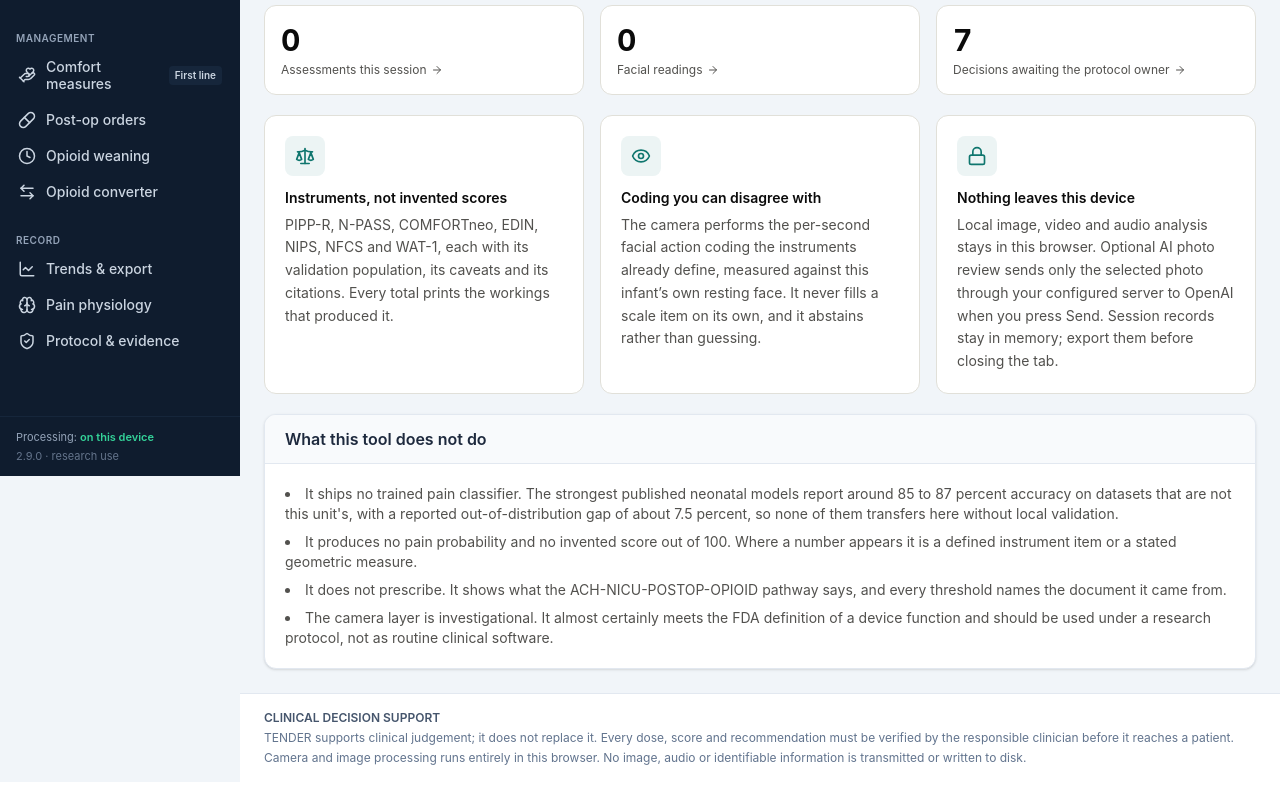
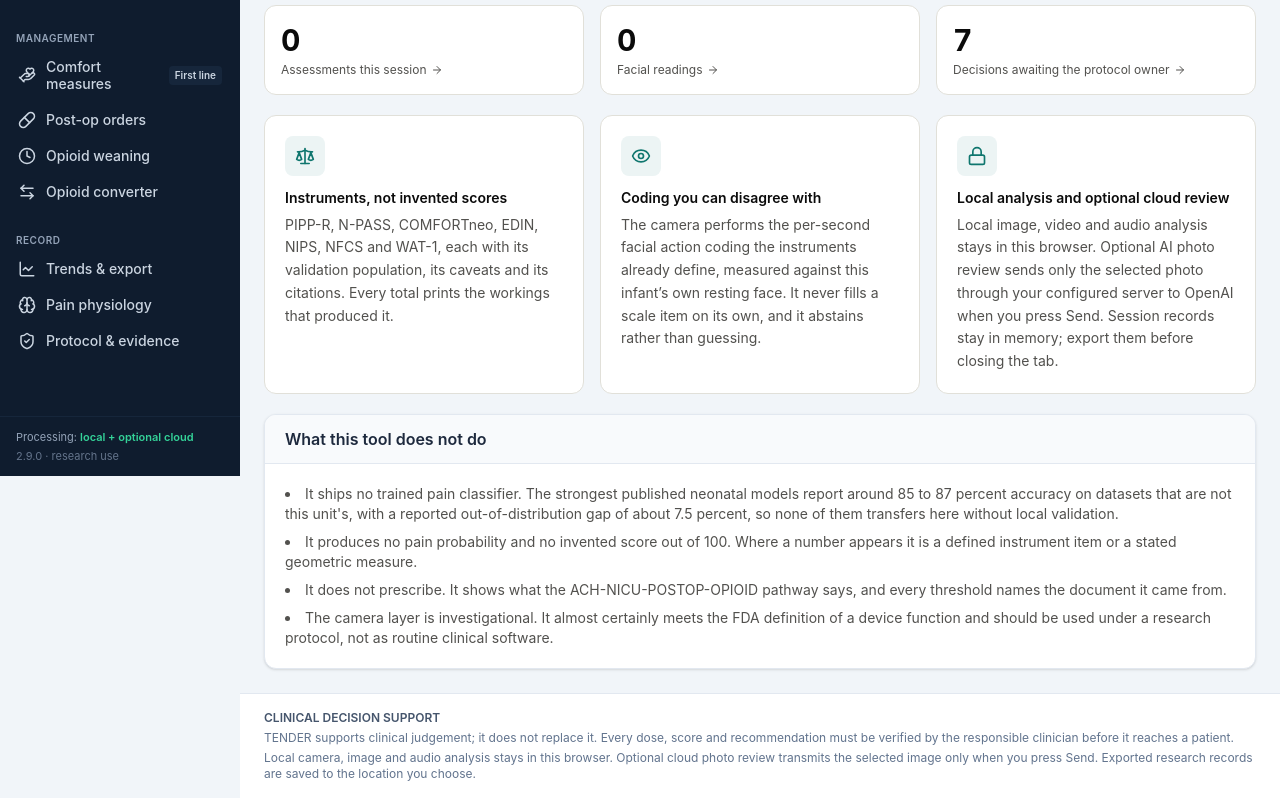
Before and after one commit to nncceducation-cpu/TENDER, a React (Vite) app: page / in a window 1280 px wide. Shown: the part 324-1122 px from the top of the page. Built offline with nearby package versions, Linux system fonts and the light colour scheme.

Commit message:
Clarify optional cloud transmission throughout the interface

```diff
--- a/src/components/DashboardScreen.tsx
+++ b/src/components/DashboardScreen.tsx
@@ -37,7 +37,7 @@ const CAPABILITIES = [
   },
   {
     icon: Lock,
-    title: 'Nothing leaves this device',
+    title: 'Local analysis and optional cloud review',
     body: 'Local image, video and audio analysis stays in this browser. Optional AI photo review sends only the selected photo through your configured server to OpenAI when you press Send. Session records stay in memory; export them before closing the tab.',
   },
 ];
--- a/src/components/Shell.tsx
+++ b/src/components/Shell.tsx
@@ -113,7 +113,7 @@ const RailFooter = () => (
     <p className="text-[11px]" style={{ color: '#94a3b8' }}>
       Processing:{' '}
       <span className="font-semibold" style={{ color: '#34d399' }}>
-        on this device
+        local + optional cloud
       </span>
     </p>
     <p className="text-[11px] mt-0.5" style={{ color: '#64748b' }}>
@@ -224,8 +224,9 @@ export const Shell = ({ children }: { children: ReactNode }) => {
               patient.
             </p>
             <p>
-              Camera and image processing runs entirely in this browser. No image, audio or
-              identifiable information is transmitted or written to disk.
+              Local camera, image and audio analysis stays in this browser. Optional cloud
+              photo review transmits the selected image only when you press Send. Exported
+              research records are saved to the location you choose.
             </p>
           </div>
         </footer>
```
